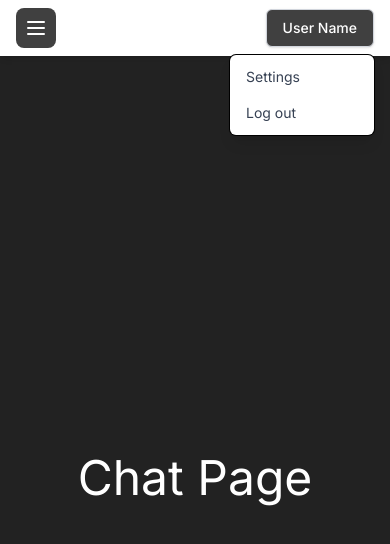
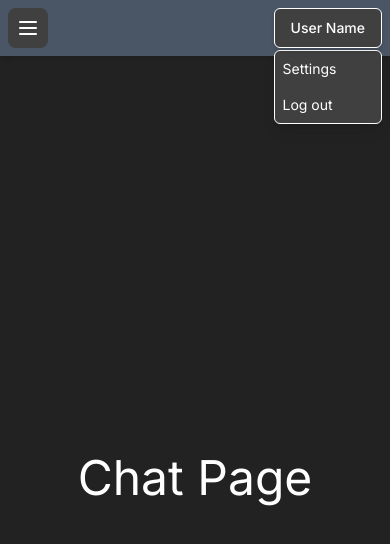
Before and after one commit to kir-dev/chatbot, a Next.js app in the folder apps/frontend/: page /chat in a window 390 px wide. Both pictures are taken after a click on the button "User Name". Shown: the top 544 px of the page. Built offline with nearby package versions, Linux system fonts and the light colour scheme.

Commit message:
fix absolute positioning and modified the appearance a little #6

```diff
--- a/apps/frontend/src/components/topbar.tsx
+++ b/apps/frontend/src/components/topbar.tsx
@@ -25,62 +25,60 @@ export default function Topbar({ username, onMenuClick }: TopbarProps) {
   };
 
   return (
-    <header className='w-full h-14 flex items-center px-4 bg-white shadow-md'>
+    <header className='flex justify-between w-full h-14 p-2 bg-gray-600 shadow-md'>
       {/*
+        flex → sets display: flex;, enabling a flexible layout.
+        justify-between → places flex items on opposite sides (left and right) with space in between (justify-content: space-between;).
         w-full → width: 100% (takes the full width of the parent).
         h-14 → height: 3.5rem (14 × 0.25rem = 56px).
-        flex → sets display: flex;, enabling a flexible layout.
-        items-center → vertically centers the flex items (align-items: center;).
-        justify-between → places flex items on opposite sides (left and right) with space in between (justify-content: space-between;).
-        px-4 → horizontal padding = 1rem (16px) on left and right.
+        p-2 → padding: 0.5rem (8px) on all sides (top, right, bottom, left).
         bg-white → background color is white.
         shadow-md → applies a medium box-shadow (gives a subtle elevation effect).
       */}
+
+      <div className='flex justify-start gap-1'>
         {/* Mobile menu button */}
-      <button
-        className='absolute left-4 p-2 rounded-lg bg-neutral-700 active:bg-green-600 md:hidden'
-        onClick={onMenuClick}
-      >
+        <button className='p-2 rounded-lg bg-neutral-700 active:bg-green-600 md:hidden' onClick={onMenuClick}>
           <Menu className='w-6 h-6' />
         </button>
         {/*
-        p-2 → padding: 0.5rem (8px) on all sides (top, right, bottom, left).
         rounded-lg → gives the button rounded corners (border-radius: 0.5rem ≈ 8px).
         hover:bg-... → when the user hovers (with mouse) over the button, its background becomes this color
         active:bg-... → user activity over the button, its background becomes this color
         md:hidden → hides the button on medium screens and larger (>=768px). It will only show on mobile/small screens.
         */}
+      </div>
+
+      <div className='flex justify-end gap-1'>
         {/* User name */}
-      <div className='inline-block absolute right-4'>
+        <div className='inline-block space-y-0.5'>
           <button
-          className='inline-flex justify-center rounded-md border border-gray-300 shadow-sm px-4 py-2 bg-neutral-700  text-sm font-medium text-white focus:outline-none'
+            className='rounded-md border h-10 shadow-md px-4 py-2 border-white  bg-neutral-700  text-sm font-medium text-white focus:outline-none hover:bg-neutral-800'
             onClick={toggleMenu}
           >
             {username}
           </button>
 
           {isOpen && (
-          <div className='origin-top-right absolute right-0 mt-2 w-36 rounded-md shadow-lg bg-white ring-1 ring-black ring-opacity-5'>
-            <div className='py-1'>
+            <div className='rounded-md border shadow-lg border-white  bg-neutral-700'>
               {/*settings*/}
               <button
-                className='block px-4 py-2 text-sm text-gray-700  active:bg-green-200 w-full text-left'
+                className='block rounded-md w-full p-2 text-left text-sm text-white  active:bg-pink-800 hover:bg-neutral-800'
                 onClick={handleSettings}
               >
                 Settings
               </button>
               {/*logout*/}
               <button
-                className='block px-4 py-2 text-sm text-gray-700  active:bg-green-200 w-full text-left'
+                className='block rounded-md w-full p-2 text-left text-sm text-white  active:bg-pink-800 hover:bg-neutral-800'
                 onClick={handleLogout}
               >
                 Log out
               </button>
             </div>
-          </div>
           )}
         </div>
-      );
+      </div>
     </header>
   );
 }
```
Lines whose indentation alone changed are shown as unchanged.
